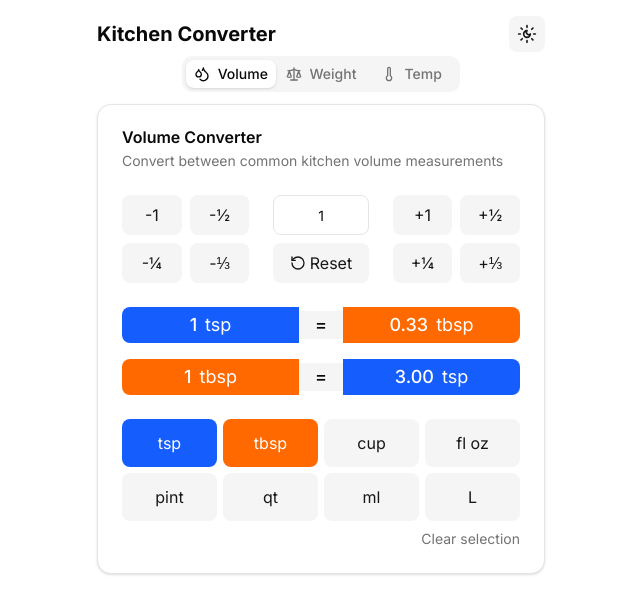
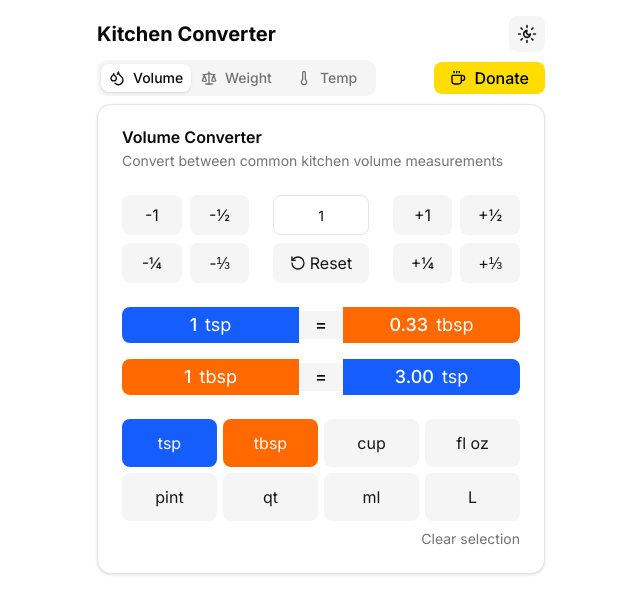
Before and after one commit to jonathon-hackbarth/conversion-app, a Next.js app: page / in a window 1280 px wide. Shown: the top 614 px of the page, without its empty margins (319-959 px from the left). Built offline with nearby package versions, Linux system fonts and the light colour scheme.

Commit message:
added donation button:

```diff
--- a/src/app/page.tsx
+++ b/src/app/page.tsx
@@ -14,6 +14,7 @@ import { UnitSelector } from "@/components/unit-selector";
 import { ConversionDisplay } from "@/components/conversion-display";
 import { ThemeToggle } from "@/components/theme-toggle";
 import { QuantityInput } from "@/components/quantity-input"; // Import the new component
+import { BuyMeCoffee } from "@/components/buy-me-coffee"; // Import the new component
 
 interface ConverterConfig {
   title: string;
@@ -216,7 +217,8 @@ export default function KitchenConverter() {
         </div>
 
         <Tabs defaultValue="volume" className="w-full">
-          <TabsList className="grid grid-cols-3 mb-1 mx-auto">
+          <div className="mt-1 flex justify-between items-center">
+            <TabsList className="grid grid-cols-3">
               <TabsTrigger
                 value="volume"
                 className="flex items-center gap-1 sm:gap-2"
@@ -239,6 +241,8 @@ export default function KitchenConverter() {
                 <span className="text-xs sm:text-sm">Temp</span>
               </TabsTrigger>
             </TabsList>
+            <BuyMeCoffee />
+          </div>
 
           <TabsContent value="volume">
             <VolumeConverter />
--- /dev/null
+++ b/src/components/buy-me-coffee.tsx
@@ -0,0 +1,18 @@
+import Link from "next/link";
+import { Coffee } from "lucide-react";
+
+export function BuyMeCoffee() {
+  return (
+    <div className="flex flex-col items-center gap-2">
+      <Link
+        href="https://buymeacoffee.com/jonathonhackbarth"
+        target="_blank"
+        rel="noopener noreferrer"
+        className="flex items-center gap-2 px-4 py-1 rounded-md bg-[#FFDD00] hover:bg-[#FFDD00]/90 text-black font-medium transition-colors"
+      >
+        <Coffee className="h-4 w-4" />
+        <span>Donate</span>
+      </Link>
+    </div>
+  );
+}
```
Lines whose indentation alone changed are shown as unchanged.
